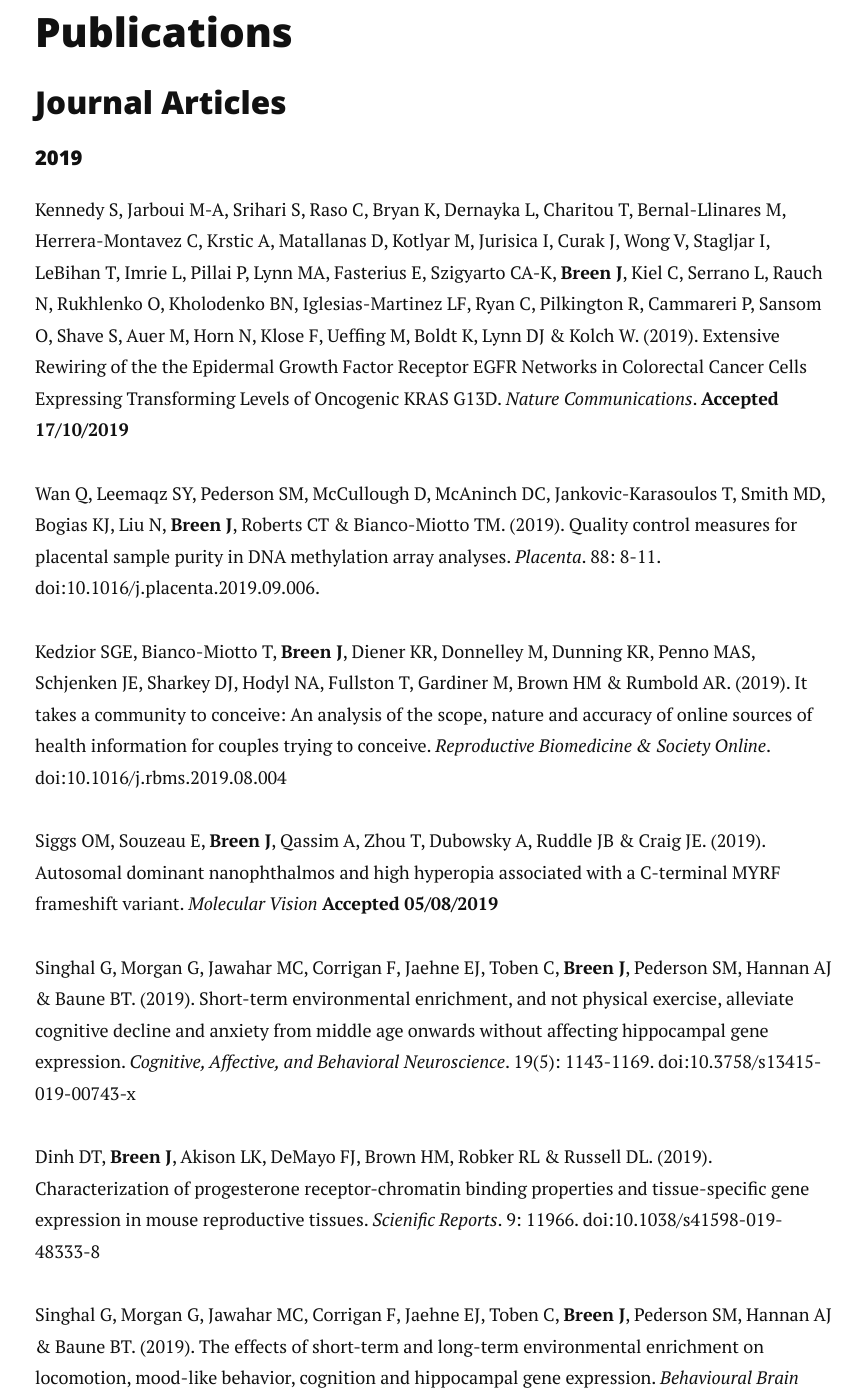
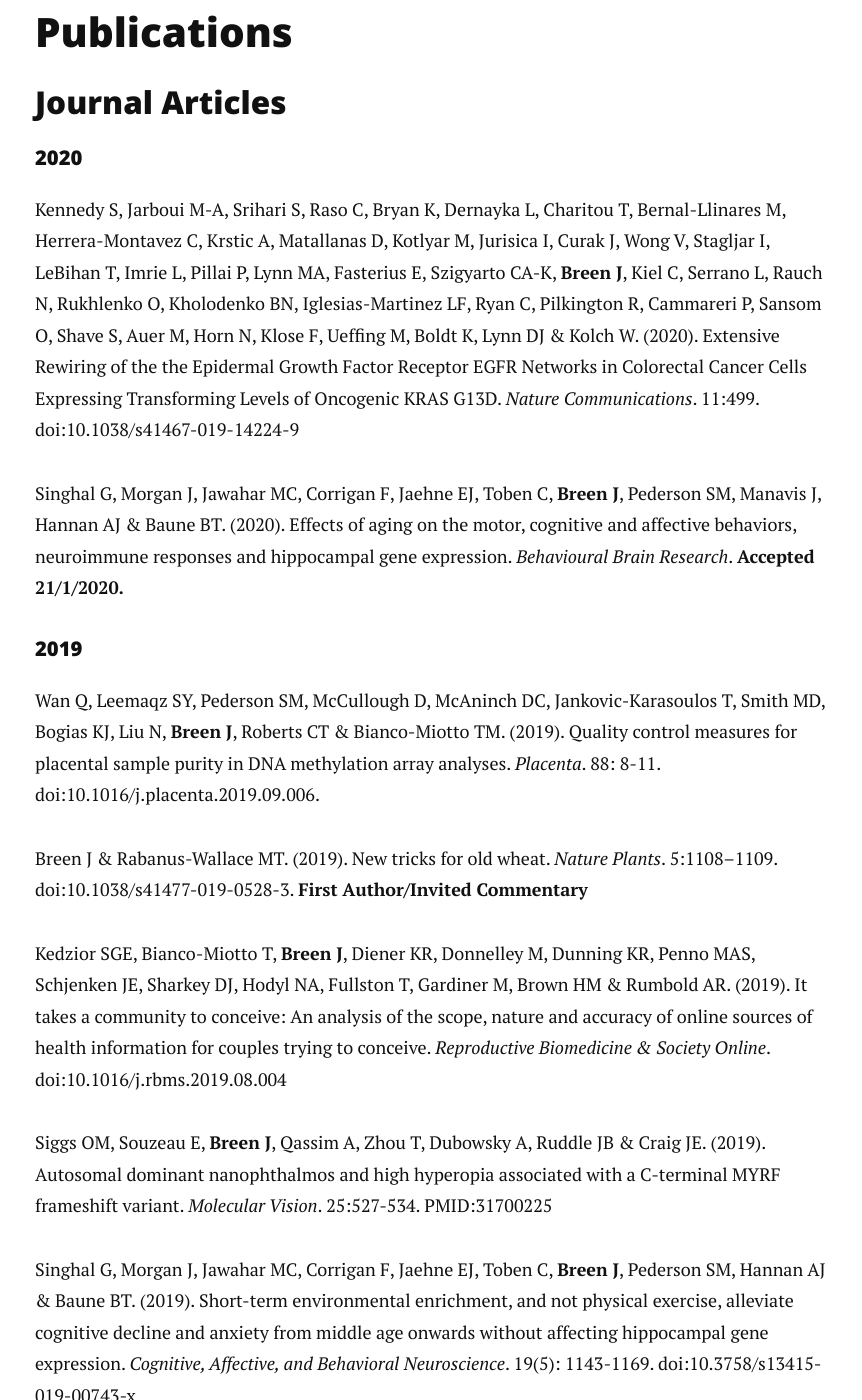
Before and after one commit to jimmybgammyknee/jimmybgammyknee.github.io, a Jekyll site: the page built from cv.md, in a window 1280 px wide and 1400 px high, scrolled down 4467 px. Shown: the whole window, without its empty margins (205-1067 px from the left). Built offline with Jekyll 4.4.1, drawn with Linux system fonts in a browser that asks for light colours; nearby versions of some CDN libraries; some of the changed text lies outside the part shown.

Commit message:
New changes to paper and removing accepted text

```diff
--- a/cv.md
+++ b/cv.md
@@ -113,22 +113,29 @@ Supervisors: Matthew Bellgard & Rudi Appels <br>
 
 ### Journal Articles
 
+#### 2020
+{:.no_toc}
+
+Kennedy S, Jarboui M-A, Srihari S, Raso C, Bryan K, Dernayka L, Charitou T, Bernal-Llinares M, Herrera-Montavez C, Krstic A, Matallanas D, Kotlyar M, Jurisica I, Curak J, Wong V, Stagljar I, LeBihan T, Imrie L, Pillai P, Lynn MA, Fasterius E, Szigyarto CA-K, **Breen J**, Kiel C, Serrano L, Rauch N, Rukhlenko O, Kholodenko BN, Iglesias-Martinez LF, Ryan C, Pilkington R, Cammareri P, Sansom O, Shave S, Auer M, Horn N, Klose F, Ueffing M, Boldt K, Lynn DJ & Kolch W. (2020). Extensive Rewiring of the the Epidermal Growth Factor Receptor EGFR Networks in Colorectal Cancer Cells Expressing Transforming Levels of Oncogenic KRAS G13D. _Nature Communications_. 11:499. doi:10.1038/s41467-019-14224-9
+
+Singhal G, Morgan J, Jawahar MC, Corrigan F, Jaehne EJ, Toben C, **Breen J**, Pederson SM, Manavis J, Hannan AJ & Baune BT. (2020). Effects of aging on the motor, cognitive and affective behaviors, neuroimmune responses and hippocampal gene expression. _Behavioural Brain Research_. **Accepted 21/1/2020.**
+
 #### 2019
 {:.no_toc}
 
-Kennedy S, Jarboui M-A, Srihari S, Raso C, Bryan K, Dernayka L, Charitou T, Bernal-Llinares M, Herrera-Montavez C, Krstic A, Matallanas D, Kotlyar M, Jurisica I, Curak J, Wong V, Stagljar I, LeBihan T, Imrie L, Pillai P, Lynn MA, Fasterius E, Szigyarto CA-K, **Breen J**, Kiel C, Serrano L, Rauch N, Rukhlenko O, Kholodenko BN, Iglesias-Martinez LF, Ryan C, Pilkington R, Cammareri P, Sansom O, Shave S, Auer M, Horn N, Klose F, Ueffing M, Boldt K, Lynn DJ & Kolch W. (2019). Extensive Rewiring of the the Epidermal Growth Factor Receptor EGFR Networks in Colorectal Cancer Cells Expressing Transforming Levels of Oncogenic KRAS G13D. _Nature Communications_. **Accepted 17/10/2019**
+Wan Q, Leemaqz SY, Pederson SM, McCullough D, McAninch DC, Jankovic-Karasoulos T, Smith MD, Bogias KJ, Liu N, **Breen J**, Roberts CT & Bianco-Miotto TM. (2019). Quality control measures for placental sample purity in DNA methylation array analyses. _Placenta_. 88: 8-11. doi:10.1016/j.placenta.2019.09.006.
 
-Wan Q, Leemaqz SY, Pederson SM, McCullough D, McAninch DC, Jankovic-Karasoulos T, Smith MD, Bogias KJ, Liu N, **Breen J**, Roberts CT & Bianco-Miotto TM. (2019). Quality control measures for placental sample purity in DNA methylation array analyses. _Placenta_. 88: 8-11. doi:10.1016/j.placenta.2019.09.006.
+Breen J & Rabanus-Wallace MT. (2019). New tricks for old wheat. _Nature Plants_. 5:1108–1109. doi:10.1038/s41477-019-0528-3. **First Author/Invited Commentary**
 
 Kedzior SGE, Bianco-Miotto T, **Breen J**, Diener KR, Donnelley M, Dunning KR, Penno MAS, Schjenken JE, Sharkey DJ, Hodyl NA, Fullston T, Gardiner M, Brown HM & Rumbold AR. (2019). It takes a community to conceive: An analysis of the scope, nature and accuracy of online sources of health information for couples trying to conceive. _Reproductive Biomedicine & Society Online_. doi:10.1016/j.rbms.2019.08.004
 
-Siggs OM, Souzeau E, **Breen J**, Qassim A, Zhou T, Dubowsky A, Ruddle JB & Craig JE. (2019). Autosomal dominant nanophthalmos and high hyperopia associated with a C-terminal MYRF frameshift variant. _Molecular Vision_ **Accepted 05/08/2019**
+Siggs OM, Souzeau E, **Breen J**, Qassim A, Zhou T, Dubowsky A, Ruddle JB & Craig JE. (2019). Autosomal dominant nanophthalmos and high hyperopia associated with a C-terminal MYRF frameshift variant. _Molecular Vision_. 25:527-534. PMID:31700225
 
-Singhal G, Morgan G, Jawahar MC, Corrigan F, Jaehne EJ, Toben C, **Breen J**, Pederson SM, Hannan AJ & Baune BT. (2019). Short-term environmental enrichment, and not physical exercise, alleviate cognitive decline and anxiety from middle age onwards without affecting hippocampal gene expression. _Cognitive, Affective, and Behavioral Neuroscience_. 19(5): 1143-1169. doi:10.3758/s13415-019-00743-x
+Singhal G, Morgan J, Jawahar MC, Corrigan F, Jaehne EJ, Toben C, **Breen J**, Pederson SM, Hannan AJ & Baune BT. (2019). Short-term environmental enrichment, and not physical exercise, alleviate cognitive decline and anxiety from middle age onwards without affecting hippocampal gene expression. _Cognitive, Affective, and Behavioral Neuroscience_. 19(5): 1143-1169. doi:10.3758/s13415-019-00743-x
 
 Dinh DT, **Breen J**, Akison LK, DeMayo FJ, Brown HM, Robker RL & Russell DL. (2019). Characterization of progesterone receptor-chromatin binding properties and tissue-specific gene expression in mouse reproductive tissues. _Scienific Reports_. 9: 11966. doi:10.1038/s41598-019-48333-8
 
-Singhal G, Morgan G, Jawahar MC, Corrigan F, Jaehne EJ, Toben C, **Breen J**, Pederson SM, Hannan AJ & Baune BT. (2019). The effects of short-term and long-term environmental enrichment on locomotion, mood-like behavior, cognition and hippocampal gene expression. _Behavioural Brain Research_. 368:111917. doi:10.1016/j.bbr.2019.111917
+Singhal G, Morgan J, Jawahar MC, Corrigan F, Jaehne EJ, Toben C, **Breen J**, Pederson SM, Hannan AJ & Baune BT. (2019). The effects of short-term and long-term environmental enrichment on locomotion, mood-like behavior, cognition and hippocampal gene expression. _Behavioural Brain Research_. 368:111917. doi:10.1016/j.bbr.2019.111917
 
 Weyrich L, Farrer A, Eisenhofer R, Arriola LA, YoungJ, Selway C, Handsley-Davis M, Adler CJ, **Breen J** & Cooper A. (2019). Laboratory contamination over time during low-biomass sample analysis. _Molecular Ecology Resources_. 19(4):982-996. doi:10.1111/1755-0998.13011
 <ins> Preprint</ins>: *bioRxiv* [https://www.biorxiv.org/content/10.1101/460212v1](https://www.biorxiv.org/content/10.1101/460212v1)
@@ -146,23 +153,22 @@ Crowe-Riddell JM, Simões BF, Partridge JC, Hunt DM, Delean S, Schwerdt JG, **Br
 
 Tikhomirova A, Trappetti C, Standish A, Zhou Y, **Breen J**, Pederson S, Zilm P, Paton JC, Kidd S. (2018). Specific growth conditions induce a _Streptococcus pneumoniae_ non-mucoidal, Small Colony Variant and determine the outcome of its co-culture with _Haemophilus influenzae_. _Pathogens and Disease_. fty074. doi:10.1093/femspd/fty074
 
-Estrada O, **Breen J**, Richards SM and Cooper, A. (2018). From seeds to sequence: Ancient plant DNA in the genomic era. Nature Plants. Accepted 22/05/2018. **Corresponding/Senior Author**
+Estrada O, **Breen J**, Richards SM & Cooper A. (2018). Ancient plant DNA in the genomic era. _Nature Plants_ 4:394–396. doi:10.1038/s41477-018-0187-9. **Corresponding/Senior Author**
 
 MacLennan A, Kruer M, Baynam G, Moreno-De-Luca A, Wilson Y, Zhu C, Wintle R, Gecz, J, **On behalf of the members of the International Cerebral Palsy Genomics Consortium**. (2018). Cerebral palsy and genomics: an international consortium. *Developmental Medicine and Child Neurology*. 60(2), 209-210. doi:10.1111/dmcn.13643
 
 Alaux M, Rogers J, Letellier T, Flores R, Alfama F, Pommier C, Mohellibi N, Durand S, Kimmel E, Michotey C, Guerche C, Loaec M, Lainé M, Steinbach D, Choulet F, Rimbert H, Leroy P, Guilhot N, Salse J, Feuillet C, **International Wheat Genome Sequencing Consortium**, Paux E,  Eversole K, Adam-Blondon A-F and Quesneville H. (2018). Linking the International Wheat Genome Sequencing Consortium bread wheat reference genome sequence to wheat genetic and phenomic data. _Genome Biology_. 19: 111. doi: 10.1186/s13059-018-1491-4
 
-Sadlon T, Brown CY, Bandara V, Hope CM, Schjenken J, Pederson S, **Breen J**, Forrest A, Beyer M, Robertson SA and Barry SC. (2018), Unravelling the molecular basis for regulatory T cell plasticity. *Clinical & Translational Immunology*, Accepted 30/01/2018
+Sadlon T, Brown CY, Bandara V, Hope CM, Schjenken J, Pederson S, **Breen J**, Forrest A, Beyer M, Robertson SA and Barry SC. (2018), Unravelling the molecular basis for regulatory T cell plasticity. _Clinical & Translational Immunology_. 7(2):e1011. doi:10.1002/cti2.1011
 
-Mayne BT, Leemaqz S, Buckberry S, Rodriguez Lopez CM, Roberts CT, Bianco-Miotto T & **Breen J.** (2018). msgbsR: an R package for analysing methylation-sensitive restriction enzyme sequencing data. *Scientific Reports*. Accepted 03/01/2018 **Corresponding/Senior Author**
+Mayne BT, Leemaqz S, Buckberry S, Rodriguez Lopez CM, Roberts CT, Bianco-Miotto T & **Breen J.** (2018). msgbsR: an R package for analysing methylation-sensitive restriction enzyme sequencing data. *Scientific Reports*. 2190. doi:10.1038/s41598-018-19655-w **Corresponding/Senior Author**
 
 #### 2017
 {:.no_toc}
 
-**Breen J**, Mur LAJ, Sivakumaran A, Akinyemi A, Wilkinson MJ & Rodriguez Lopez CM. (2017). *Botrytis cinerea* loss and restoration of virulence during in vitro culture follows flux in global DNA methylation. **In Review** <br>
-<ins> Preprint</ins>: *bioRxiv* [http://biorxiv.org/content/early/2016/08/26/059477](http://biorxiv.org/content/early/2016/08/26/059477)
+**Breen J**, Mur LAJ, Sivakumaran A, Akinyemi A, Wilkinson MJ & Rodriguez Lopez CM. (2017). *Botrytis cinerea* loss and restoration of virulence during in vitro culture follows flux in global DNA methylation. Preprint</ins>: *bioRxiv* [http://biorxiv.org/content/early/2016/08/26/059477](http://biorxiv.org/content/early/2016/08/26/059477)
 
-Xie H, Konate M, Sai N, Tesfamicael KG, Cavagnaro T, Gilliham T, **Breen J**, Metcalfe A, Stephen JR, DeBei R, Collins C & Rodriguez Lopez CM. (2017). Global DNA methylation patterns can play a role in defining terroir in grapevine (*Vitis vinifera* cv. Shiraz). *Frontiers in Plant Science*. **Accepted 12/10/2017** <br>
+Xie H, Konate M, Sai N, Tesfamicael KG, Cavagnaro T, Gilliham T, **Breen J**, Metcalfe A, Stephen JR, DeBei R, Collins C & Rodriguez Lopez CM. (2017). Global DNA methylation patterns can play a role in defining terroir in grapevine (*Vitis vinifera* cv. Shiraz). *Frontiers in Plant Science*. 8:1860. doi:10.3389/fpls.2017.01860 <br>
 <ins> Preprint</ins>: *bioRxiv* [https://www.biorxiv.org/content/early/2017/04/29/127977](https://www.biorxiv.org/content/early/2017/04/29/127977)
 
 Hyles J, Vautrin S, Pettolino F, Macmillan C, Stachurski Z, **Breen J**, Berges H, Wicker T & Spielmeyer W. (2017). Repeat length variation in a wheat cellulose synthase-like gene is associated with altered tiller number and stem composition. *Journal of Experimental Botany*. 68(7): 1519-1529. [doi:10.1093/jxb/erx051](http://dx.doi.org/10.1093/jxb/erx051)
```
